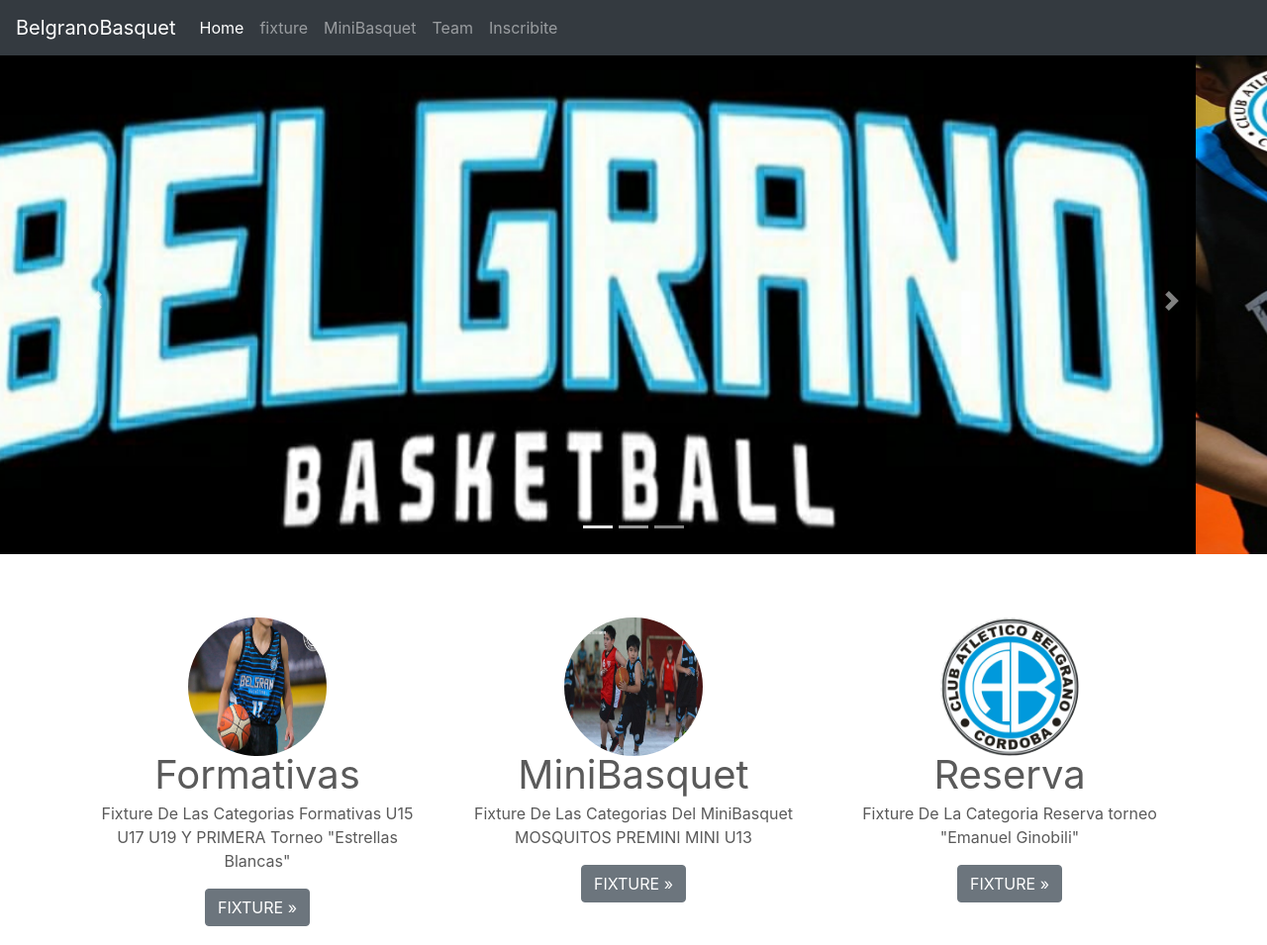
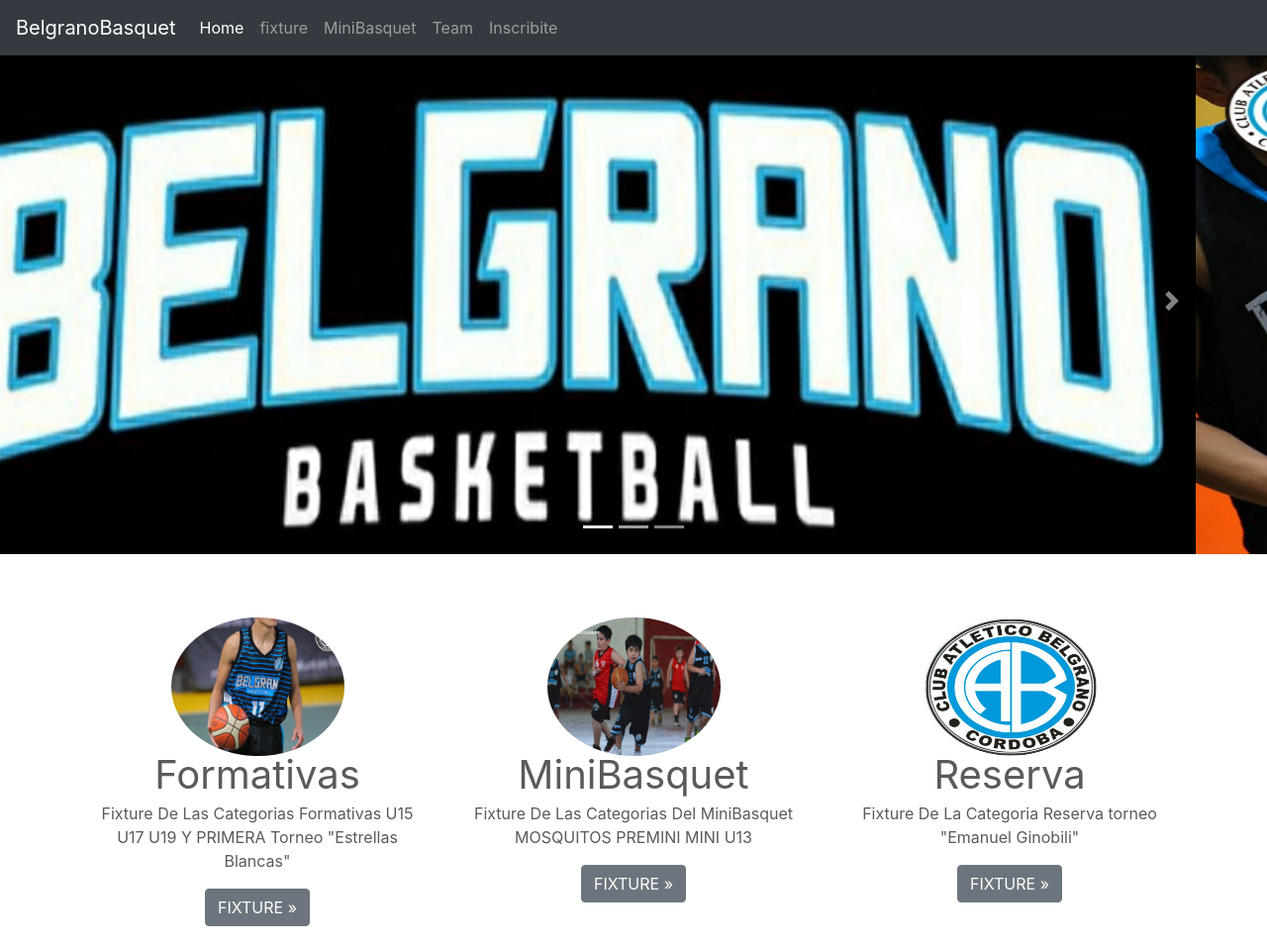
Before and after one commit to juanpi0514/BelgranoBasquet, a website: page index.html in a window 1280 px wide. Shown: the top 955 px of the page at 99% size. Drawn offline with nearby package versions, Linux system fonts and the light colour scheme; files that its build step writes are made by us from their sources.

Commit message:
agrandado de fotos index

```diff
--- a/index.html
+++ b/index.html
@@ -112,21 +112,21 @@
     <!-- Three columns of text below the carousel -->
     <div class="row">
       <div class="col-lg-4">
-         <img src="assets/img/imgcab.jpg" alt="logo belgrano" class="bd-placeholder-img rounded-circle" width="140" height="140" xmlns="http://www.w3.org/2000/svg" role="img" aria-label="Placeholder: 140x140" preserveAspectRatio="xMidYMid slice" focusable="false"><title>Placeholder</title><rect width="100%" height="100%" fill="#777"/>
+         <img src="assets/img/imgcab.jpg" alt="logo belgrano" class="bd-placeholder-img rounded-circle tamaño5" width="140" height="140" xmlns="http://www.w3.org/2000/svg" role="img" aria-label="Placeholder: 140x140" preserveAspectRatio="xMidYMid slice" focusable="false"><title>Placeholder</title><rect width="100%" height="100%" fill="#777"/>
 
         <h2 class="animate__animated animate__heartBeat animate__slow animate__repeat-3  ">Formativas</h2>
         <p>Fixture De Las Categorias Formativas U15 U17 U19 Y PRIMERA Torneo "Estrellas Blancas"</p>
         <p><a class="btn btn-secondary" href="#">FIXTURE &raquo;</a></p>
       </div><!-- /.col-lg-4 -->
       <div class="col-lg-4">
-        <img src="assets/img/minibasqeut4.jpg" alt="" class="bd-placeholder-img rounded-circle" width="140" height="140" xmlns="http://www.w3.org/2000/svg" role="img" aria-label="Placeholder: 140x140" preserveAspectRatio="xMidYMid slice" focusable="false"><title>Placeholder</title><rect width="100%" height="100%" fill="#777"/>
+        <img src="assets/img/minibasqeut4.jpg" alt="" class="bd-placeholder-img rounded-circle tamaño5" width="140" height="140" xmlns="http://www.w3.org/2000/svg" role="img" aria-label="Placeholder: 140x140" preserveAspectRatio="xMidYMid slice" focusable="false"><title>Placeholder</title><rect width="100%" height="100%" fill="#777"/>
 
         <h2 class="animate__animated animate__heartBeat animate__slow animate__repeat-3 ">MiniBasquet</h2>
         <p>Fixture De Las Categorias Del MiniBasquet MOSQUITOS PREMINI MINI U13</p>
         <p><a class="btn btn-secondary" href="#">FIXTURE &raquo;</a></p>
       </div><!-- /.col-lg-4 -->
       <div class="col-lg-4">
-        <img src="assets/img/LOGO BELGRANO.jpg" alt="logo belgrano" class="bd-placeholder-img rounded-circle" width="140" height="140" xmlns="http://www.w3.org/2000/svg" role="img" aria-label="Placeholder: 140x140" preserveAspectRatio="xMidYMid slice" focusable="false"><title>Placeholder</title><rect width="100%" height="100%" fill="#777"/>
+        <img src="assets/img/LOGO BELGRANO.jpg" alt="logo belgrano" class="bd-placeholder-img rounded-circle tamaño5" width="140" height="140" xmlns="http://www.w3.org/2000/svg" role="img" aria-label="Placeholder: 140x140" preserveAspectRatio="xMidYMid slice" focusable="false"><title>Placeholder</title><rect width="100%" height="100%" fill="#777"/>
 
         <h2 class="animate__animated animate__heartBeat animate__slow animate__repeat-3 ">Reserva</h2>
         <p>Fixture De La Categoria Reserva torneo "Emanuel Ginobili"</p>
--- a/scss/_colores.scss
+++ b/scss/_colores.scss
@@ -0,0 +1 @@
+$celeste: skyblue
```
Also changed, not shown: assets/dist/css/estilo.css.
